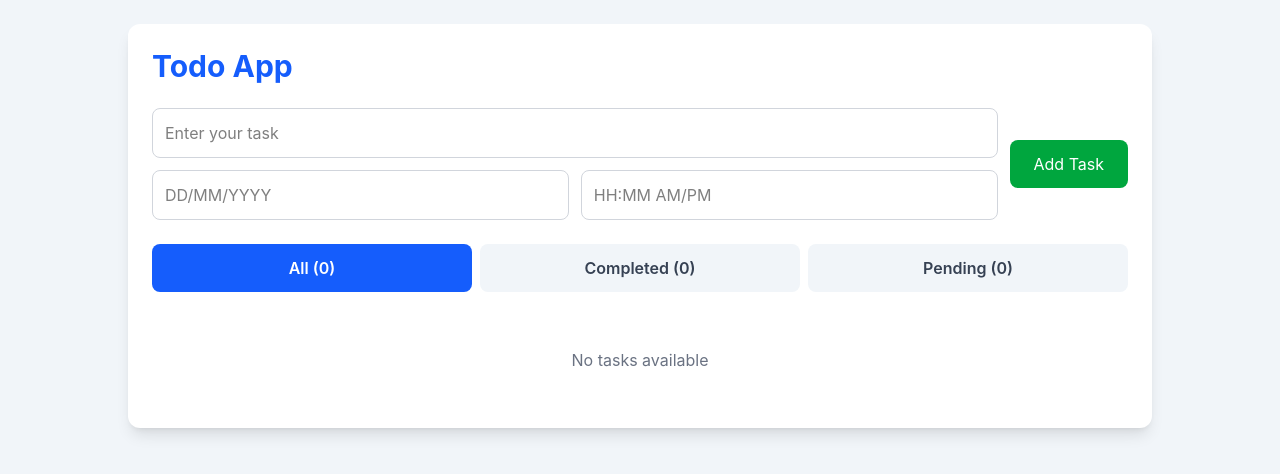
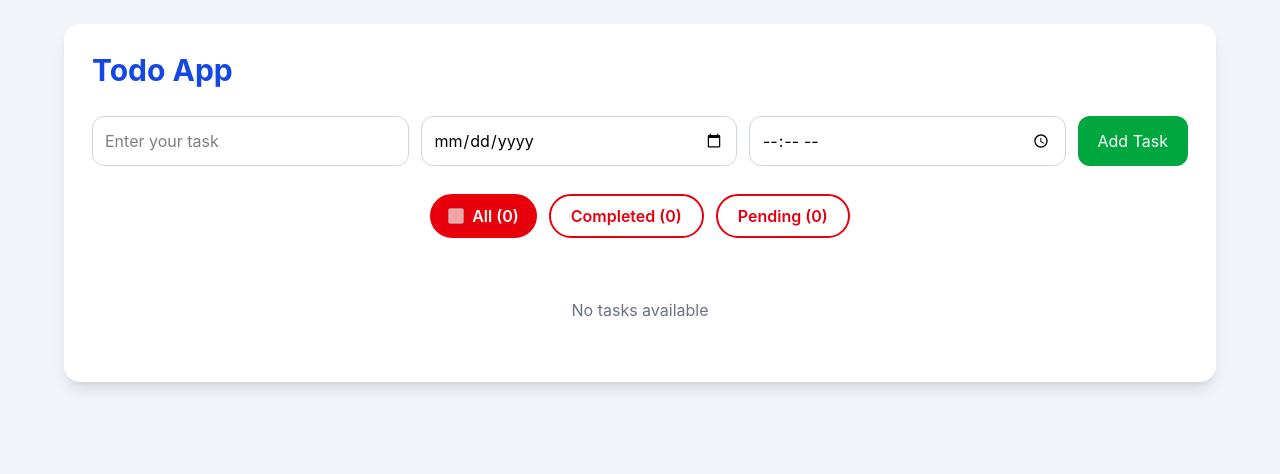
Before and after one commit to Oohitharamesh02/todo-list-app, a React (Vite) app: page / in a window 1280 px wide. Shown: the top 474 px of the page. Built offline with nearby package versions, Linux system fonts and the light colour scheme.

Commit message:
Update todo task layout and select all checkbox

```diff
--- a/src/components/Todo.jsx
+++ b/src/components/Todo.jsx
@@ -19,61 +19,44 @@ function Todo() {
   }, []);
 
   const getDeadline = (date, time) => {
-    const dateParts = date.split("/");
-    const timeParts = time.match(
-      /^(0?[1-9]|1[0-2]):([0-5]\d)\s?(AM|PM)$/i
-    );
-
-    if (
-      dateParts.length !== 3 ||
-      !timeParts
-    ) {
+    if (!date || !time) {
       return null;
     }
 
-    const day = Number(dateParts[0]);
-    const month = Number(dateParts[1]);
-    const year = Number(dateParts[2]);
+    const deadline = new Date(date + "T" + time);
 
-    let hours = Number(timeParts[1]);
-    const minutes = Number(timeParts[2]);
-    const period = timeParts[3].toUpperCase();
-
-    if (day < 1 || day > 31 || month < 1 || month > 12) {
-      return null;
-    }
-
-    if (period === "PM" && hours !== 12) {
-      hours = hours + 12;
-    }
-
-    if (period === "AM" && hours === 12) {
-      hours = 0;
-    }
-
-    const deadline = new Date(year, month - 1, day, hours, minutes);
-
-    if (
-      deadline.getDate() !== day ||
-      deadline.getMonth() !== month - 1 ||
-      deadline.getFullYear() !== year
-    ) {
+    if (isNaN(deadline.getTime())) {
       return null;
     }
 
     return deadline;
   };
 
+  const formatDate = (date) => {
+    if (!date) return "";
+
+    const parts = date.split("-");
+    return parts[2] + "/" + parts[1] + "/" + parts[0];
+  };
+
+  const formatTime = (time) => {
+    if (!time) return "";
+
+    const parts = time.split(":");
+    let hours = Number(parts[0]);
+    const minutes = parts[1];
+
+    const period = hours >= 12 ? "PM" : "AM";
+
+    hours = hours % 12;
+    hours = hours === 0 ? 12 : hours;
+
+    return String(hours).padStart(2, "0") + ":" + minutes + " " + period;
+  };
+
   const handleAdd = () => {
-    if (task.trim() === "" || date.trim() === "" || time.trim() === "") {
+    if (task.trim() === "" || date === "" || time === "") {
       alert("Please enter task, date and time");
-      return;
-    }
-
-    const deadline = getDeadline(date, time);
-
-    if (!deadline) {
-      alert("Use DD/MM/YYYY and HH:MM AM/PM format");
       return;
     }
 
@@ -135,8 +118,20 @@ function Todo() {
     setTodos(newTodos);
   };
 
+  const handleSelectAll = (checked) => {
+    const newTodos = todos.map((todo) => ({
+      ...todo,
+      completed: checked
+    }));
+
+    setTodos(newTodos);
+  };
+
   const completed = todos.filter((todo) => todo.completed);
   const pending = todos.filter((todo) => !todo.completed);
+
+  const allCompleted =
+    todos.length > 0 && todos.every((todo) => todo.completed);
 
   let filteredTodos = todos;
 
@@ -148,50 +143,40 @@ function Todo() {
 
   return (
     <div className="min-h-screen bg-slate-100 p-4 sm:p-6">
-      <div className="max-w-5xl mx-auto bg-white p-5 sm:p-6 rounded-xl shadow-lg">
+      <div className="max-w-6xl mx-auto bg-white p-5 sm:p-7 rounded-2xl shadow-lg">
 
-        <h1 className="text-3xl font-bold text-blue-600 mb-6">
+        <h1 className="text-3xl font-bold text-blue-700 mb-7">
           Todo App
         </h1>
 
-        <div className="grid grid-cols-1 sm:grid-cols-[1fr_auto] gap-3 mb-6">
-
-          <div className="flex flex-col gap-3">
+        <div className="grid grid-cols-1 sm:grid-cols-[1fr_1fr_1fr_auto] gap-3 mb-7">
 
           <input
             type="text"
             placeholder="Enter your task"
             value={task}
             onChange={(e) => setTask(e.target.value)}
-              className="w-full border border-gray-300 p-3 rounded-lg"
-            />
-
-            <div className="flex flex-col sm:flex-row gap-3">
-
-              <input
-                type="text"
-                placeholder="DD/MM/YYYY"
-                value={date}
-                onChange={(e) => setDate(e.target.value)}
-                className="w-full border border-gray-300 p-3 rounded-lg"
+            className="w-full border border-gray-300 p-3 rounded-xl outline-none focus:border-blue-500"
           />
 
           <input
-                type="text"
-                placeholder="HH:MM AM/PM"
+            type="date"
+            value={date}
+            onChange={(e) => setDate(e.target.value)}
+            className="w-full border border-gray-300 p-3 rounded-xl outline-none focus:border-blue-500"
+          />
+
+          <input
+            type="time"
             value={time}
             onChange={(e) => setTime(e.target.value)}
-                className="w-full border border-gray-300 p-3 rounded-lg"
+            className="w-full border border-gray-300 p-3 rounded-xl outline-none focus:border-blue-500"
           />
 
-            </div>
-          </div>
-
-          <div className="flex flex-col justify-center gap-2">
-
+          <div className="flex gap-2">
             <button
               onClick={handleAdd}
-              className="bg-green-600 text-white px-6 py-3 rounded-lg hover:bg-green-700"
+              className="bg-green-600 text-white px-5 py-3 rounded-xl hover:bg-green-700"
             >
               {editIndex !== null ? "Update" : "Add Task"}
             </button>
@@ -199,34 +184,45 @@ function Todo() {
             {editIndex !== null && (
               <button
                 onClick={handleCancel}
-                className="bg-gray-500 text-white px-5 py-2 rounded-lg"
+                className="bg-gray-500 text-white px-4 py-3 rounded-xl"
               >
                 Cancel
               </button>
             )}
-
           </div>
         </div>
 
-        <div className="flex gap-2 mb-6">
+        <div className="flex justify-center items-center gap-3 mb-7 flex-wrap">
+
+          <div
+            className={`flex items-center gap-2 px-4 py-2 rounded-full border-2 border-red-600 ${
+              activeTab === "All"
+                ? "bg-red-600 text-white"
+                : "bg-white text-red-600"
+            }`}
+          >
+            <input
+              type="checkbox"
+              checked={allCompleted}
+              onChange={(e) => handleSelectAll(e.target.checked)}
+              disabled={todos.length === 0}
+              className="w-4 h-4 cursor-pointer accent-white"
+            />
 
             <button
               onClick={() => setActiveTab("All")}
-            className={`flex-1 p-3 rounded-lg font-semibold ${
-              activeTab === "All"
-                ? "bg-blue-600 text-white"
-                : "bg-slate-100 text-gray-700"
-            }`}
+              className="font-semibold"
             >
               All ({todos.length})
             </button>
+          </div>
 
           <button
             onClick={() => setActiveTab("Completed")}
-            className={`flex-1 p-3 rounded-lg font-semibold ${
+            className={`px-5 py-2 rounded-full border-2 border-red-600 font-semibold ${
               activeTab === "Completed"
-                ? "bg-blue-600 text-white"
-                : "bg-slate-100 text-gray-700"
+                ? "bg-red-600 text-white"
+                : "bg-white text-red-600 hover:bg-red-50"
             }`}
           >
             Completed ({completed.length})
@@ -234,10 +230,10 @@ function Todo() {
 
           <button
             onClick={() => setActiveTab("Pending")}
-            className={`flex-1 p-3 rounded-lg font-semibold ${
+            className={`px-5 py-2 rounded-full border-2 border-red-600 font-semibold ${
               activeTab === "Pending"
-                ? "bg-blue-600 text-white"
-                : "bg-slate-100 text-gray-700"
+                ? "bg-red-600 text-white"
+                : "bg-white text-red-600 hover:bg-red-50"
             }`}
           >
             Pending ({pending.length})
@@ -264,9 +260,11 @@ function Todo() {
               return (
                 <div
                   key={index}
-                  className={`flex flex-col sm:flex-row sm:items-center gap-3 p-4 rounded-lg border ${
-                    activeTab === "All" && isOverdue
-                      ? "bg-red-100 border-red-500"
+                  className={`flex items-center gap-3 p-4 rounded-xl border ${
+                    todo.completed
+                      ? "bg-green-50 border-green-300"
+                      : activeTab === "All" && isOverdue
+                      ? "bg-red-50 border-red-400"
                       : "bg-white border-gray-200"
                   }`}
                 >
@@ -275,7 +273,7 @@ function Todo() {
                     type="checkbox"
                     checked={todo.completed}
                     onChange={() => handleCheck(index)}
-                    className="w-5 h-5"
+                    className="w-5 h-5 cursor-pointer accent-blue-600"
                   />
 
                   <div className="flex-1 min-w-0">
@@ -283,7 +281,7 @@ function Todo() {
                     <p
                       className={`font-semibold break-words ${
                         todo.completed
-                          ? "text-green-600"
+                          ? "text-green-700"
                           : activeTab === "All" && isOverdue
                           ? "text-red-600"
                           : "text-gray-900"
@@ -292,28 +290,28 @@ function Todo() {
                       {todo.text}
                     </p>
 
+                    <div className="flex gap-3 mt-2 text-sm text-gray-600 flex-wrap">
+                      <span>{formatDate(todo.date)}</span>
+                      <span>{formatTime(todo.time)}</span>
+                    </div>
+
                     {todo.completed && (
-                      <p className="text-green-600 text-sm">
+                      <p className="text-green-600 text-sm font-medium mt-1">
                         Completed
                       </p>
                     )}
 
                     {activeTab === "All" && isOverdue && (
-                      <p className="text-red-600 text-sm font-semibold">
+                      <p className="text-red-600 text-sm font-medium mt-1">
                         Overdue
                       </p>
                     )}
 
                   </div>
 
-                  <div className="flex gap-3 text-sm text-gray-600">
-                    <span>{todo.date}</span>
-                    <span>{todo.time}</span>
-                  </div>
-
                   <button
                     onClick={() => handleEdit(index)}
-                    className="bg-blue-50 text-blue-600 border border-blue-200 px-4 py-2 rounded-lg"
+                    className="bg-blue-100 text-blue-700 px-5 py-2 rounded-lg hover:bg-blue-200"
                   >
                     Edit
                   </button>
```
Lines whose indentation alone changed are shown as unchanged.
